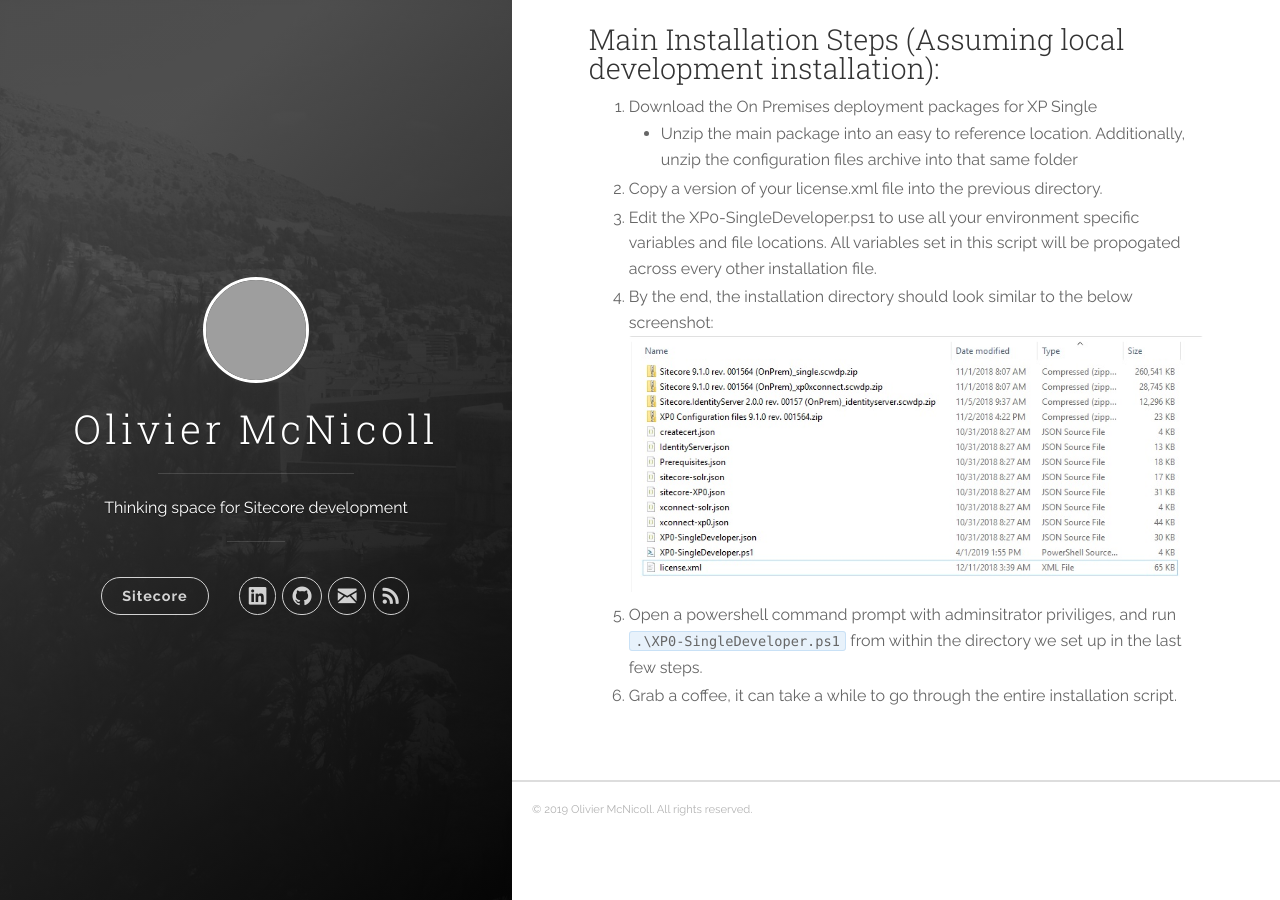
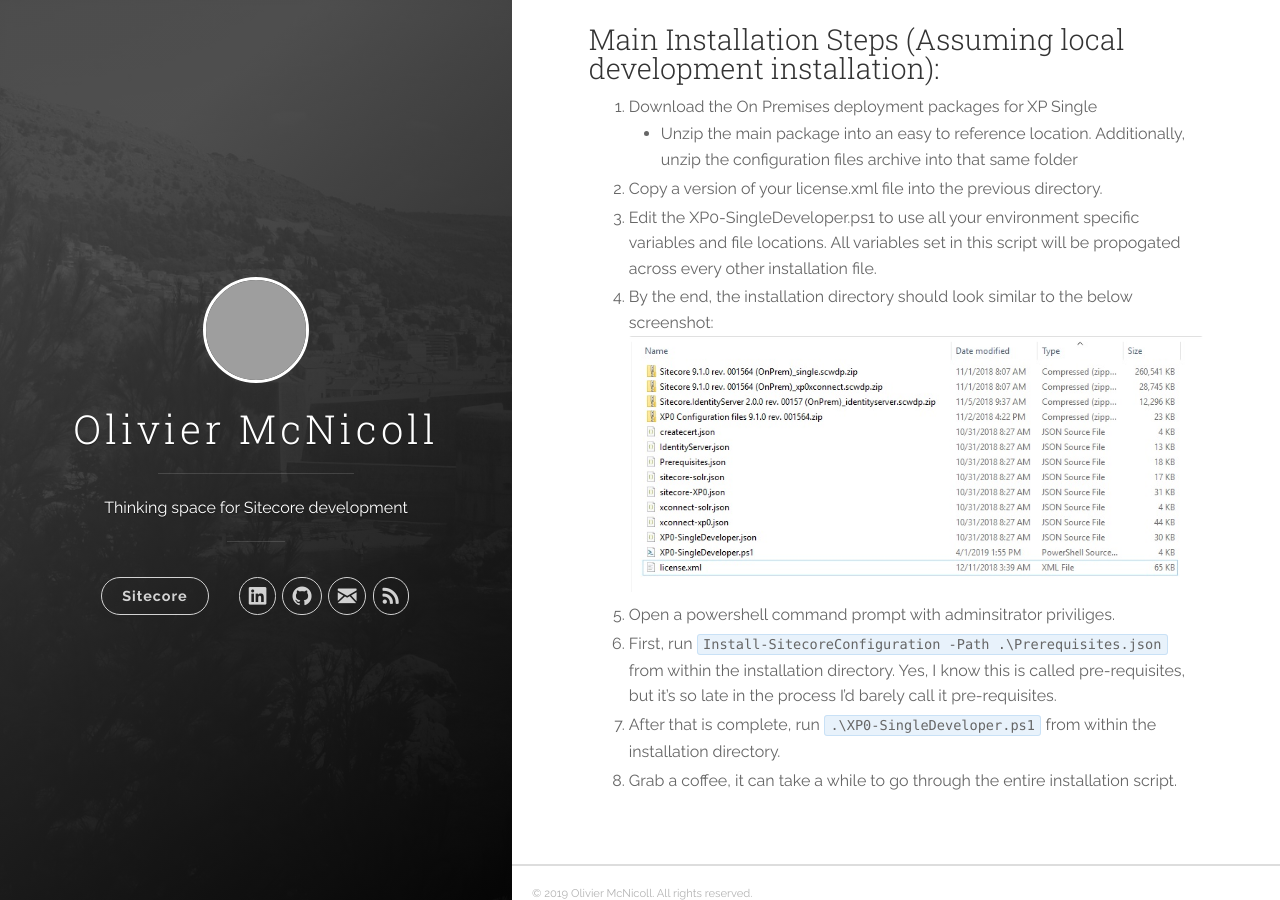
Before and after one commit to omcnicoll/omcnicoll.github.io, a Jekyll site: the page built from _posts/Sitecore/2020-04-01-Install-Cheat-Sheet.markdown, in a window 1280 px wide and 900 px high, scrolled down 2319 px, cut to the strip 0-900 px from the top of the window. Built offline with Jekyll 4.4.1, drawn with Linux system fonts in a browser that asks for light colours; grey boxes are pictures that could not be loaded.

Commit message:
Added prereq step

```diff
--- a/_posts/Sitecore/2020-04-01-Install-Cheat-Sheet.markdown
+++ b/_posts/Sitecore/2020-04-01-Install-Cheat-Sheet.markdown
@@ -55,5 +55,7 @@
 3. Edit the XP0-SingleDeveloper.ps1 to use all your environment specific variables and file locations. All variables set in this script will be propogated across every other installation file.
 4. By the end, the installation directory should look similar to the below screenshot:
 ![Expected-Directory-Structure]({{ site.baseurl }}/images/posts/2020-04-01-Install-Cheat-Sheet/InstallFolder.jpg){:class="img-responsive"}
-5. Open a powershell command prompt with adminsitrator priviliges, and run `.\XP0-SingleDeveloper.ps1` from within the directory we set up in the last few steps.
+5. Open a powershell command prompt with adminsitrator priviliges.
+6. First, run `Install-SitecoreConfiguration -Path .\Prerequisites.json` from within the installation directory. Yes, I know this is called pre-requisites, but it's so late in the process I'd barely call it pre-requisites.
+7. After that is complete, run `.\XP0-SingleDeveloper.ps1` from within the installation directory.
 6. Grab a coffee, it can take a while to go through the entire installation script.
```
